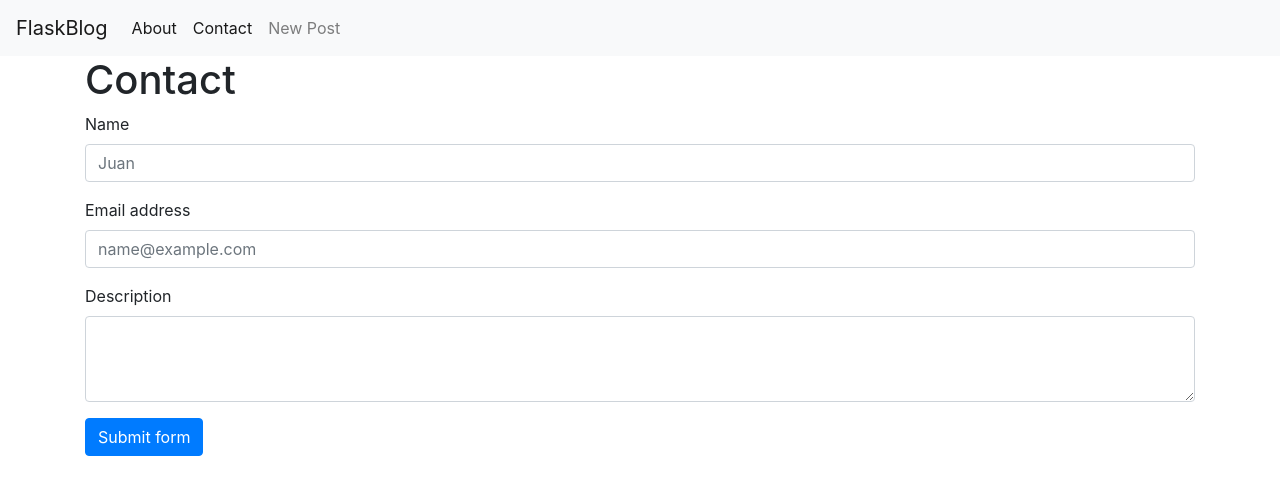
After one commit to joaquingandara/Web-Blog, a Flask app: page /contact in a window 1280 px wide. The commit adds this page. Shown: the top 495 px of the page. Run offline with Flask 3, Linux system fonts and the light colour scheme; some libraries are stand-ins or nearby versions.

Commit message:
Contact form

```diff
--- a/app.py
+++ b/app.py
@@ -23,7 +23,6 @@ def get_post(post_id):
 
 app = Flask(__name__) #Create app instance
 app.config['SECRET_KEY'] = secrets.token_bytes(16)
-
 
 #'@' works as python decorator to wrapped function.
 # In particular the decorator turns a function into a flask view function.
@@ -95,3 +94,13 @@ def delete(id):
 @app.route('/about')
 def about():
     return render_template('about.html')
+
+@app.route('/contact')
+def contact():
+    if request.method == 'POST': #handle the incoming POST request
+        name = request.form['name']
+        email = request.form['email']
+        textbox = request.form['textbox']
+        #action to be performed with the contact form.
+        return redirect(url_for('index'))
+    return render_template('contact.html')
--- a/templates/about.html
+++ b/templates/about.html
@@ -1,10 +1,10 @@
 {% extends 'base.html' %}
 
 {% block content %}
+<h1>{% block title %} About{% endblock %}</h1>
     <section id="about-us" class="container my-5">
         <div class="row">
             <div class="col-md-8 mx-auto">
-                <h2 class="text-center mb-4">About Us</h2>
                 <p class="text-justify">
                     This is a web blog created using Flask, Bootstrap, and SQLite3.
             </div>
--- a/templates/base.html
+++ b/templates/base.html
@@ -22,6 +22,9 @@
             <li class="nav-item active">
                 <a class="nav-link" href="{{url_for('about')}}">About</a>
             </li>
+            <li class="nav-item active">
+              <a class="nav-link" href="{{url_for('contact')}}">Contact</a>
+          </li>
             <li class="nav-item">
               <a class="nav-link" href="{{url_for('create')}}">New Post</a>
             </li>
--- /dev/null
+++ b/templates/contact.html
@@ -0,0 +1,23 @@
+{% extends 'base.html' %}
+
+{% block content %}
+<h1>{% block title %} Contact {% endblock %}</h1>
+
+<form>
+    <div class="form-group">
+        <label for="name">Name</label>
+        <input type="text" class="form-control" id="exampleFormControlInput1" placeholder="Juan">
+      </div>
+    <div class="form-group">
+      <label for="email">Email address</label>
+      <input type="email" class="form-control" id="exampleFormControlInput1" placeholder="name@example.com">
+    </div>
+    <div class="form-group">
+      <label for="textbox">Description</label>
+      <textarea class="form-control" id="exampleFormControlTextarea1" rows="3"></textarea>
+    </div>
+
+    <button class="btn btn-primary" type="submit">Submit form</button>
+  </form>
+
+{% endblock %}
```
